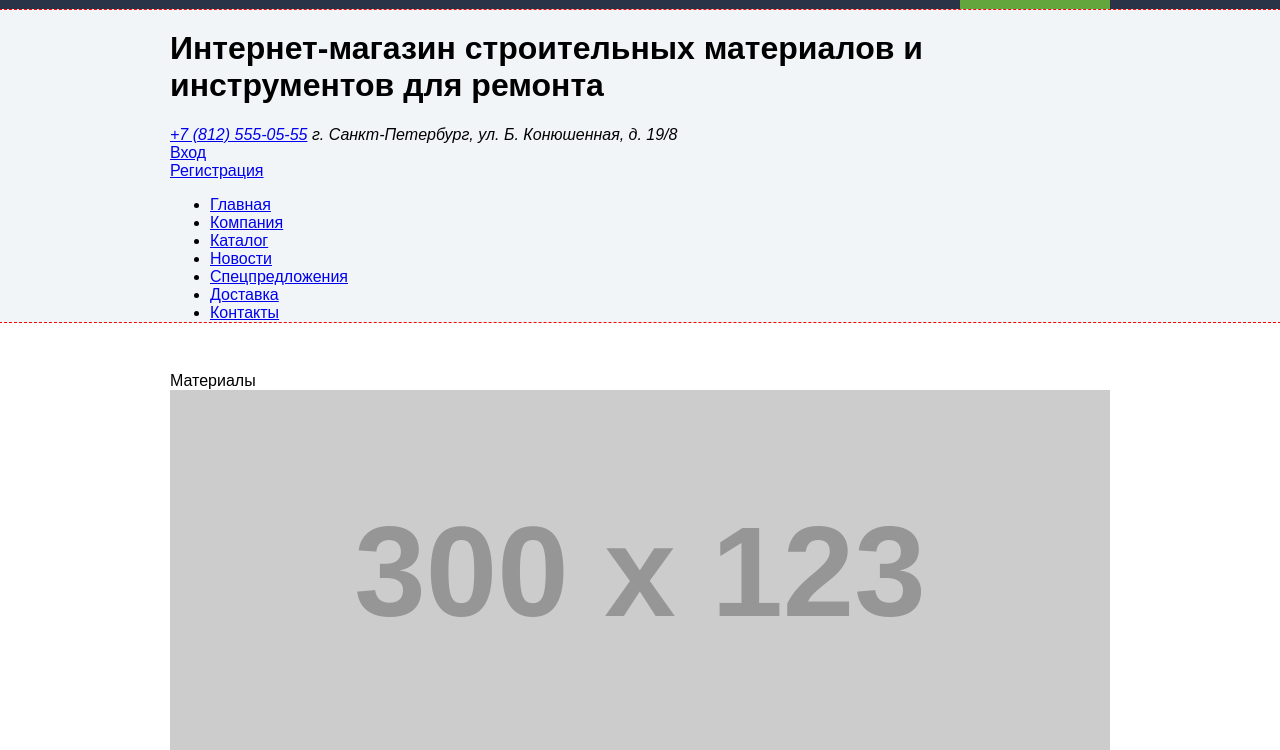
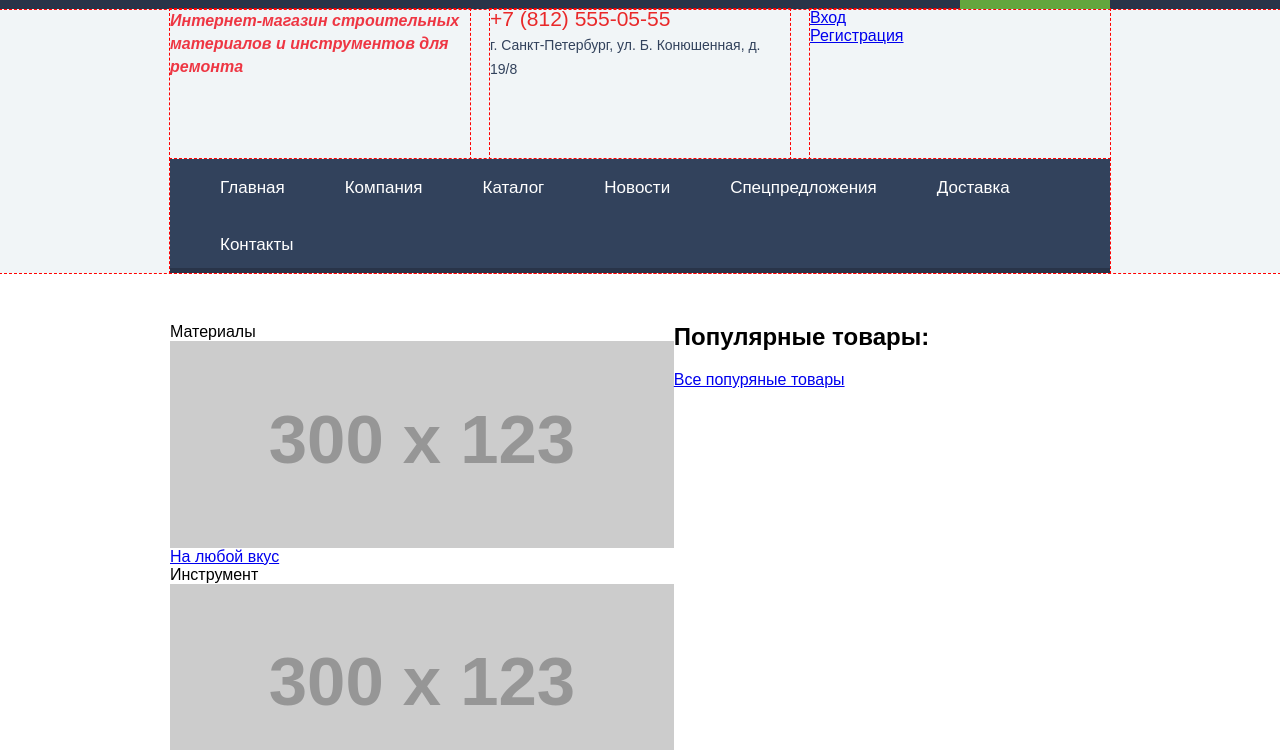
Before and after one commit to baranovRP/technomart, a plain HTML site: page index.html in a window 1280 px wide. Shown: the part 50-800 px from the top of the page. Drawn offline with Linux system fonts and the light colour scheme; placeholder pictures from the web are drawn by us; a web font is replaced by a local one.

Commit message:
# technomart: layout header-contacts; layout main-navigation;

```diff
--- a/css/style.css
+++ b/css/style.css
@@ -534,6 +534,13 @@ body {
   background-color: #ffffff;
 }
 
+img {
+  min-width: 100%;
+  height: auto;
+
+  vertical-align: middle;
+}
+
 .container {
   width: 940px;
   margin: 0 auto;
@@ -562,13 +569,6 @@ body {
 
 .hidden {
   display: none;
-}
-
-.img {
-  min-width: 100%;
-  height: auto;
-
-  vertical-align: middle;
 }
 
 /* index page
@@ -696,3 +696,96 @@ body {
 .status-checkout:active {
   background-color: #518534;
 }
+
+.column-3 {
+  width: 300px;
+  min-height: 150px;
+  margin: 0 10px;
+
+  outline: 1px dashed red;
+}
+
+.about-title {
+  margin-left: 0;
+
+  font-size: 16px;
+  line-height: 23px;
+  font-family: Cuprum, Arial, sans-serif;
+  color: #ee3643;
+  font-style: italic;
+}
+
+.contacts-address {
+  display: block;
+
+  font-weight: 400;
+  font-size: 14px;
+  line-height: 24px;
+  font-family: Cuprum, Arial, sans-serif;
+  color: #32425c;
+  font-style: normal;
+}
+
+.contacts-address span {
+  display: block;
+}
+
+.contacts-address a {
+  font-weight: 400;
+  font-size: 21px;
+  line-height: 18px;
+  font-family: Cuprum, Arial, sans-serif;
+  color: #e9292a;
+  text-decoration: none;
+}
+
+.contacts-user-block {
+  margin-right: 0;
+}
+
+.main-navigation {
+  display: inline-block;
+  width: 900px;
+  min-height: 60px;
+  padding-right: 20px;
+  padding-left: 20px;
+
+  background-image: linear-gradient(to top, #32425c 0%, #32425c 99%, #32425c 100%);
+  outline: 1px dashed red;
+  box-shadow: inset 0 -5px 0 #293449;
+}
+
+.main-navigation ul {
+  margin: 0;
+  padding: 0;
+
+  list-style: none;
+  font-size: 0;
+}
+
+.main-navigation li {
+  display: inline-block;
+
+  font-weight: 400;
+  font-size: 17px;
+  line-height: 17px;
+  font-family: Cuprum, Arial, sans-serif;
+  vertical-align: top;
+}
+
+.main-navigation a {
+  display: block;
+  padding: 20px 30px;
+
+  color: #ffffff;
+  text-decoration: none;
+}
+
+.main-navigation a:hover {
+  background-color: #293449;
+}
+
+.main-navigation a:active {
+  background-color: #1d2739;
+  opacity: 0.5;
+}
--- a/index.html
+++ b/index.html
@@ -25,18 +25,16 @@
     </div>
   </div>
 
-  <div class='container'>
+  <div class='container clearfix'>
 
     <div class='header-contacts'>
-      <div class='header-about'>
-        <h1 class='about-title'>Интернет-магазин строительных материалов и инструментов для ремонта</h1>
-      </div>
-      <address class='contacts-address'>
+      <h1 class='about-title column-3 to-left'>Интернет-магазин строительных материалов и инструментов для ремонта</h1>
+      <address class='contacts-address column-3 to-left'>
         <span class='contacts-phone'><a href='tel:+7 (812) 555-05-55'>+7 (812) 555-05-55</a></span>
         г. Санкт-Петербург, ул. Б. Конюшенная, д. 19/8
       </address>
       <!-- BEGIN Not authorized user-->
-      <div class='contacts-user-block'>
+      <div class='contacts-user-block column-3 to-right'>
         <div class='user-block-login'>
           <a href='#' class='login'>Вход</a>
         </div>
@@ -50,7 +48,7 @@
       <!-- END Authorized user-->
     </div>
 
-    <nav class='main-navigation'>
+    <nav class='main-navigation row'>
       <ul>
         <li><a href='.'>Главная</a></li>
         <li><a href='#'>Компания</a></li>
@@ -69,7 +67,7 @@
   <div class='container'>
 
     <div class='main-quick-navigation'>
-      <div class='column to-left'>
+      <div class='row to-left'>
         <div class='quick-navigation-items horizontal'>
           <div class='quick-navigation-item'>
             <span class='item-title'>Материалы</span>
@@ -81,7 +79,14 @@
             <img class='img' src='http://placehold.it/300x123' width='300' height='123' alt='Инструмент'>
             <a class='btn' href='#'>На все случаи</a>
           </div>
+          <div class='quick-navigation-item'>
+            <span class='item-title'>Техника</span>
+            <img class='img' src='http://placehold.it/300x123' width='300' height='123' alt='Техника'>
+            <a class='btn' href='#'>Для стройки</a>
+          </div>
         </div>
+      </div>
+      <div class="column to-left">
         <div class='quick-navigation-slider'>
           <div class='quick-navigation-slide'>
             <h3 class='slide-title'>Перфораторы</h3>Настроящие мужские игрушки
@@ -92,11 +97,6 @@
       </div>
       <div class='column to-right'>
         <div class='quick-navigation-items vertical'>
-          <div class='quick-navigation-item'>
-            <span class='item-title'>Техника</span>
-            <img class='img' src='http://placehold.it/300x123' width='300' height='123' alt='Техника'>
-            <a class='btn' href='#'>Для стройки</a>
-          </div>
           <div class='quick-navigation-item'>
             <span class='item-title'>Скидки 50%</span>
             <img class='img' src='http://placehold.it/300x123' width='300' height='123' alt='Скидки 50%'>
```
